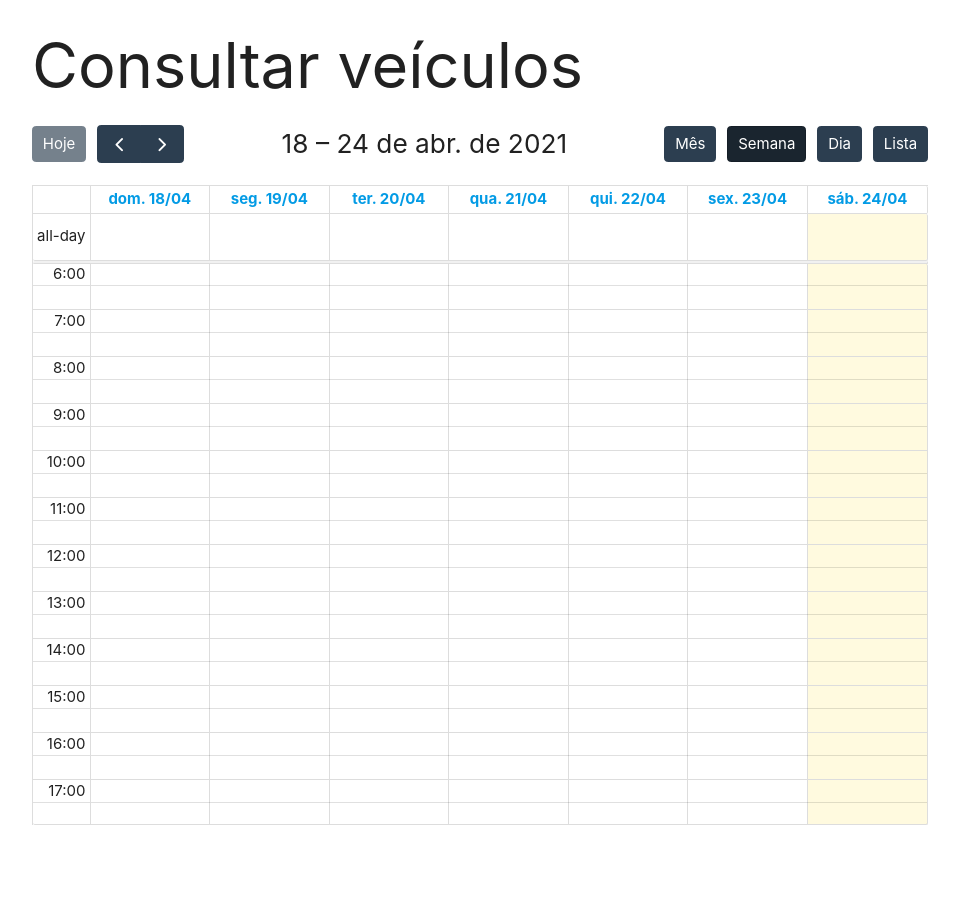
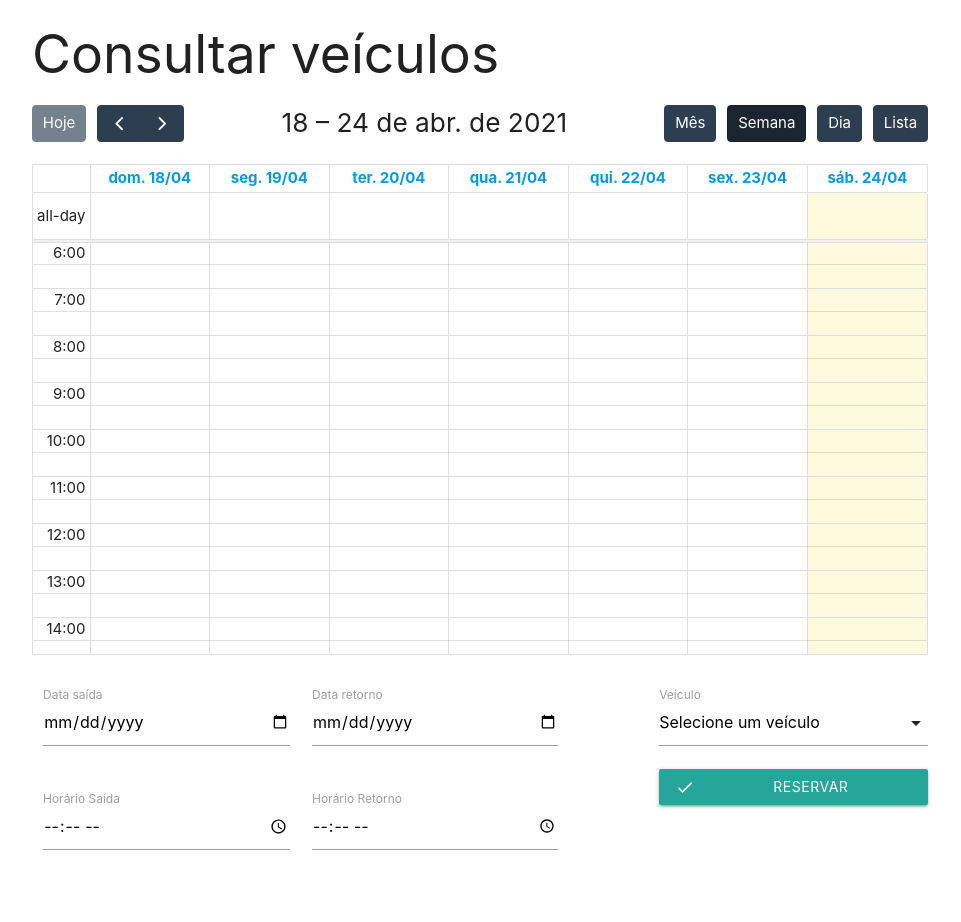
Before and after one commit to biielsantos/tcc-senai, a PHP site: page /veiculos.php in a window 1280 px wide. Shown: the part 75-997 px from the top of the page, without its empty margins (160-1121 px from the left). Run offline with PHP 8.4, Linux system fonts and the light colour scheme; the visitor is signed in with stand-in values (Sample User, id 1); tables that the repository leaves empty hold one stand-in row (values such as "Sample post"); lists and menus that the app fills with data are empty; some libraries are stand-ins or nearby versions.

Commit message:
Adicao dos inputs e modal

```diff
--- /dev/null
+++ b/Projeto/scripts/consultar.js
@@ -0,0 +1,7 @@
+$(document).ready(function(){
+  $('select').formSelect();
+});
+
+$(document).ready(function(){
+  $('.modal').modal();
+});
--- a/Projeto/styles/consultar.css
+++ b/Projeto/styles/consultar.css
@@ -1,3 +1,7 @@
+body {
+  overflow: hidden;
+}
+
 .event {
   height: fit-content;
 }
@@ -5,3 +9,38 @@
 .eventTag {
   margin: 0;
 }
+
+.reserva {
+  padding: 2rem 0;
+  display: flex;
+  justify-content: space-between;
+}
+
+.date-inputs, .selecionar-veiculo {
+  height: 100%;
+}
+
+.date-inputs {
+  width: 60%;
+}
+
+.selecionar-veiculo {
+  width: 30%;
+  display: flex;
+  flex-direction: column;
+  justify-content: space-between;
+}
+
+/* Modal */
+.modal-content header {
+  text-align: center;
+}
+
+.modal-content i {
+  font-size: 5rem;
+  margin: 0 auto;
+}
+
+.modal .input-field {
+  margin-bottom: 2rem;
+}
--- a/Projeto/veiculos.php
+++ b/Projeto/veiculos.php
@@ -58,7 +58,7 @@
             `
           }
         },
-        height: 700,
+        height: 550,
         nowIndicator: true,
         headerToolbar: {
           start: "today prev,next",
@@ -95,9 +95,88 @@
 <body>
   <?php include "./components/navbar.php" ?>
   <div class="container">
-    <h1>Consultar veículos</h1>
+    <h2>Consultar veículos</h2>
     <div id='calendar'></div>
+    <form class="reserva">
+      <div class="date-inputs">
+        <div class="row">
+          <div class="input-field col s6">
+            <input id="dataSaida" type="date" class="validate" required>
+            <label for="dataSaida">Data saída</label>
+          </div>
+          <div class="input-field col s6">
+            <input id="dataRetorno" type="date" class="validate" required>
+            <label for="dataRetorno">Data retorno</label>
+          </div>
+        </div>
+        <div class="row">
+          <div class="input-field col s6">
+            <input id="horarioSaida" type="time" class="validate" required>
+            <label for="horarioSaida">Horário Saída</label>
+          </div>
+          <div class="input-field col s6">
+            <input id="horarioRetorno" type="time" class="validate" required>
+            <label for="horarioRetorno">Horário Retorno</label>
+          </div>
+        </div>
+      </div>
+      <div class="selecionar-veiculo">
+        <div class="input-field">
+          <select required>
+            <option value="" disabled selected>Selecione um veículo</option>
+            <?php
+              include "./config/conexao.php";
+              $sql = "SELECT id_veiculo, modelo FROM veiculo";
+              $res = mysqli_query($conn, $sql);
+              $veiculos = mysqli_fetch_all($res, MYSQLI_ASSOC);
+
+              mysqli_free_result($res);
+              mysqli_close($conn);
+            ?>
+
+            <?php foreach ($veiculos as $veiculo) { ?>
+              <option value="<?php echo $veiculo["id_veiculo"] ?>"><?php echo $veiculo["modelo"] ?></option>
+            <?php } ?>
+
+          </select>
+          <label>Veículo</label>
+        </div>
+        <a class="btn waves-effect waves-light modal-trigger" href="#modal-reserva">Reservar
+          <i class="material-icons left">done</i>
+        </a>
+      </div>
+
+      <!-- Modal -->
+      <div id="modal-reserva" class="modal">
+        <div class="modal-content">
+          <div class="container">
+            <header>
+              <h4>Finalizar reserva</h4>
+              <i class="material-icons">directions_car</i>
+            </header>
+            <div class="input-field">
+              <input id="destino" type="text" name="destino" required>
+              <label for="destino">Destino</label>
+            </div>
+            <div class="input-field">
+              <input id="responsavel" type="text" name="responsavel" required>
+              <label for="responsavel">Responsável</label>
+            </div>
+            <div class="input-field">
+              <input id="usuario" type="text" name="usuario" required>
+              <label for="usuario">Usuário</label>
+            </div>
+          </div>
+          </div>
+        <div class="modal-footer">
+          <button type="submit" class="waves-effect waves-light btn">
+            Confirmar
+          </button>
+        </div>
+      </div>
+    </form>
   </div>
 </body>
 <?php include ("./components/scripts.php") ?>
+<script src="./scripts/consultar.js"></script>
 </html>
```
